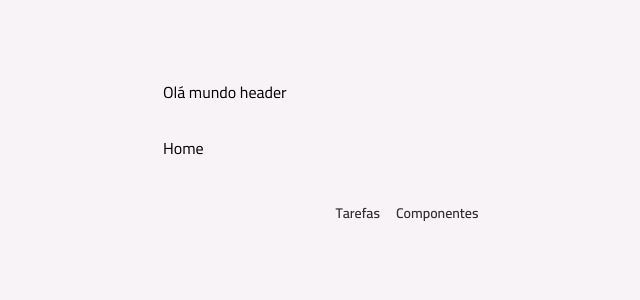
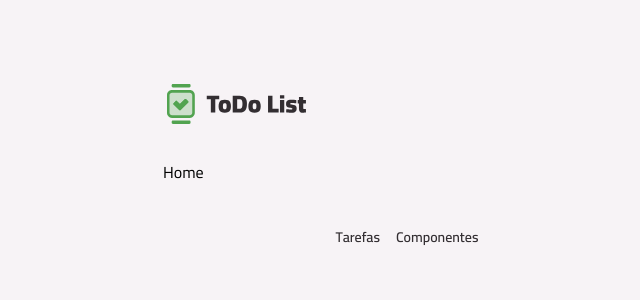
Before and after one commit to a-cs/rocketseat-react-2025, a React (Vite) app in the folder todo/: page / in a window 1280 px wide. Shown: the top 300 px of the page, without its empty margins (233-873 px from the left). Built offline with nearby package versions, Linux system fonts and the light colour scheme.

Commit message:
creating core components

```diff
--- /dev/null
+++ b/todo/src/core-components/footer.tsx
@@ -0,0 +1,17 @@
+import { NavLink } from "react-router";
+import Text from "../components/text";
+
+export default function Footer() {
+	return (
+		<footer className="my-5 md:mt-10">
+			<nav className="flex items-center justify-center gap-4">
+				<NavLink to="/">
+					<Text variant="body-sm-bold" className="text-gray-300">Tarefas</Text>
+				</NavLink>
+				<NavLink to="/componentes">
+					<Text variant="body-sm-bold" className="text-gray-300">Componentes</Text>
+				</NavLink>
+			</nav>
+		</footer>
+	)
+}
--- /dev/null
+++ b/todo/src/core-components/header.tsx
@@ -0,0 +1,10 @@
+import Container from "../components/container";
+import Logo from "../assets/images/logo.svg?react"
+
+export default function Header() {
+	return (
+		<Container as="header" className="mt-3 md:mt-20">
+			<Logo className="h-9 md:h-12"/>
+		</Container>
+	)
+}
--- /dev/null
+++ b/todo/src/core-components/main-content.tsx
@@ -0,0 +1,12 @@
+import { cx } from "class-variance-authority";
+import type { ComponentProps } from "react";
+
+interface MainContentProps extends ComponentProps<"main">{}
+
+export default function MainContent({children, className, ...props}:MainContentProps) {
+	return (
+		<main className={cx("mt-4 md:mt-8", className)} {...props}>
+			{children}
+		</main>
+	)
+}
--- a/todo/src/pages/layout-main.tsx
+++ b/todo/src/pages/layout-main.tsx
@@ -1,24 +1,14 @@
-import { NavLink, Outlet } from "react-router";
-import Container from "../components/container";
-import Text from "../components/text";
+import Header from "../core-components/header";
+import MainContent from "../core-components/main-content";
+import Footer from "../core-components/footer";
+import { Outlet } from "react-router";
 
 export default function LayoutMain() {
 	return <>
-		<Container as="header" className="mt-3 md:mt-20">
-			Olá mundo header
-		</Container>
-		<main className="mt-4 md:mt-8">
+		<Header />
+		<MainContent>
 			<Outlet />
-		</main>
-		<footer className="my-5 md:mt-10">
-			<nav className="flex items-center justify-center gap-4">
-				<NavLink to="/">
-					<Text variant="body-sm-bold" className="text-gray-300">Tarefas</Text>
-				</NavLink>
-				<NavLink to="/componentes">
-					<Text variant="body-sm-bold" className="text-gray-300">Componentes</Text>
-				</NavLink>
-			</nav>
-		</footer>
+		</MainContent>
+		<Footer/>
 	</>
 }
```
Also changed, not shown: todo/src/assets/images/logo.svg.
